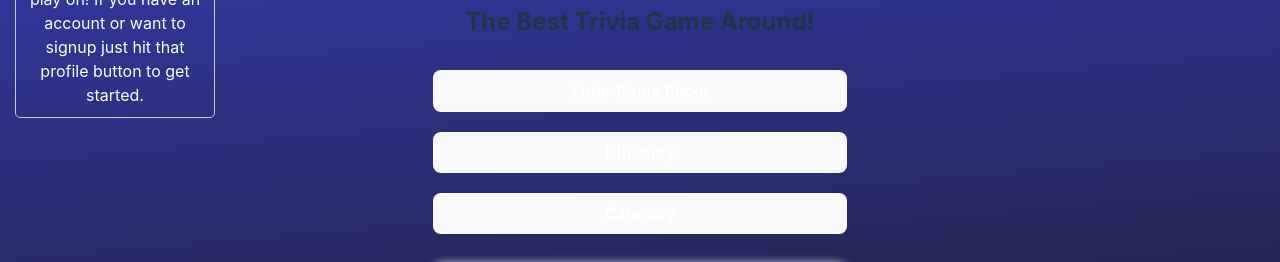
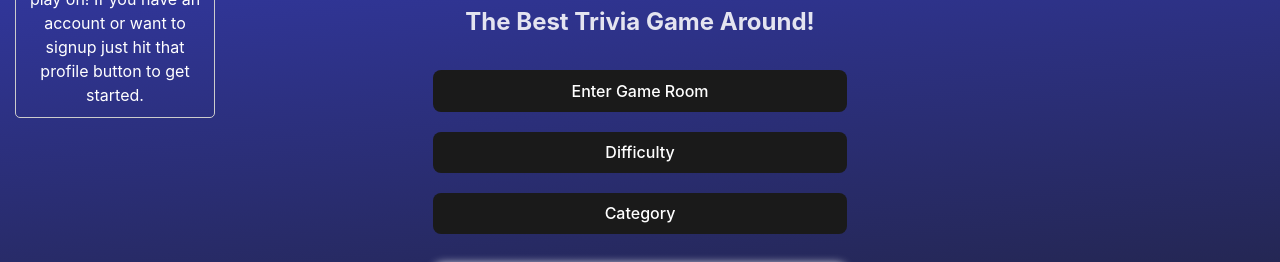
Before and after one commit to JoAplon/triviaMaster, a React (Vite) app: page / in a window 1280 px wide. Shown: the part 225-487 px from the top of the page. Built offline with nearby package versions, Linux system fonts and the light colour scheme; no server answers.

Commit message:
fixed the buttons on my end so they show up properly now

```diff
--- a/src/css/CategoryMenu.css
+++ b/src/css/CategoryMenu.css
@@ -9,6 +9,7 @@
     box-shadow: 0 0 10px rgb(255, 255, 255);
     font-size: 1.2em;
     overflow-y: auto;
+    color: white;
   }
 
   button {
--- a/src/index.css
+++ b/src/index.css
@@ -2,10 +2,10 @@
   font-family: Inter, system-ui, Avenir, Helvetica, Arial, sans-serif;
   line-height: 1.5;
   font-weight: 400;
-  color-scheme: light dark;
+  /* color-scheme: light dark; */
   color: rgba(255, 255, 255, 0.87);
   background-color: #1a1a1a; /* Initial color */
-  background-image: linear-gradient(-5deg, #1a1a1a, #383fc3); Gradient from initial to final color
+  background-image: linear-gradient(-5deg, #1a1a1a, #383fc3);
   transition: background-color 0.5s;
   font-synthesis: none;
   text-rendering: optimizeLegibility;
@@ -56,7 +56,7 @@ button:focus-visible {
 
 
 
-@media (prefers-color-scheme: light) {
+/* @media (prefers-color-scheme: light) {
   :root {
     color: #213547;
     background-color: #ffffff;
@@ -65,6 +65,6 @@ button:focus-visible {
     color: #747bff;
   }
   button {
-    background-color: #f9f9f9;
+    background-color: black;
   }
-}
+} */
```
